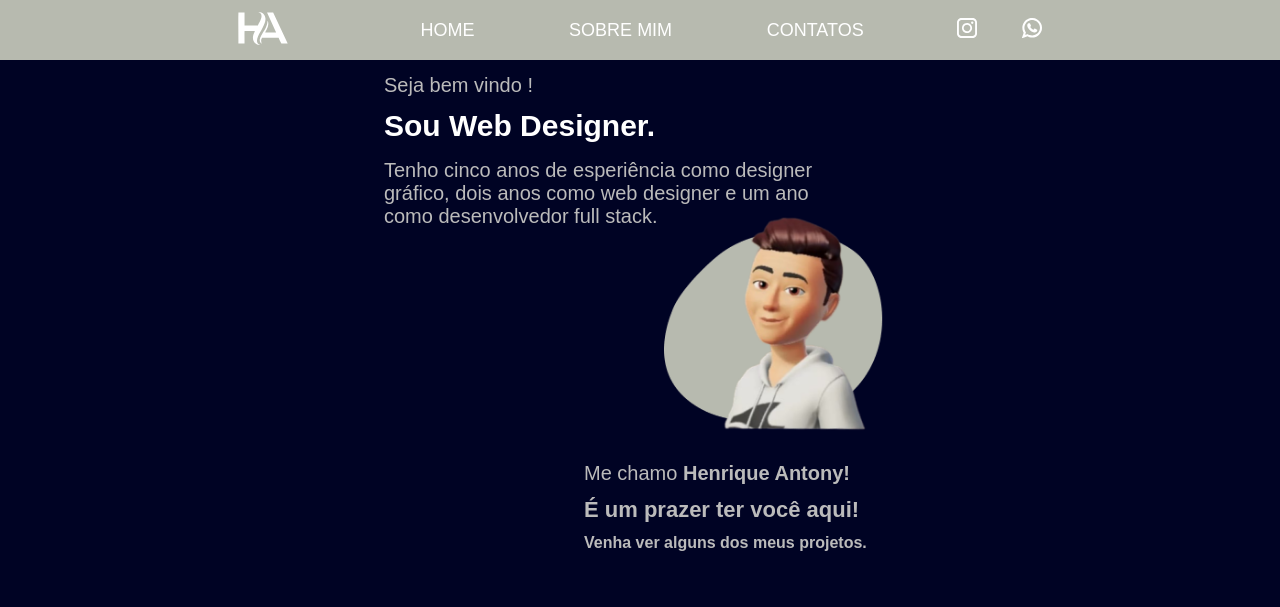
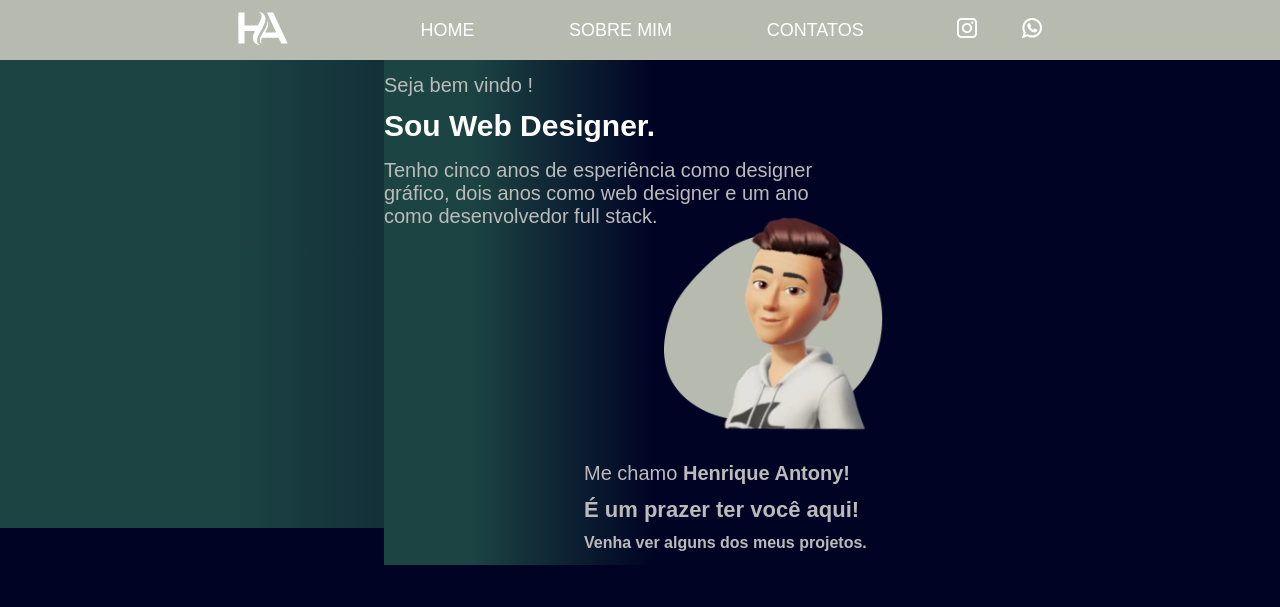
Before and after one commit to HenriqueAntony/teste, a plain HTML site: page index.html in a window 1280 px wide. Shown: the top 607 px of the page. Drawn offline with Linux system fonts and the light colour scheme.

Commit message:
Update css.css

```diff
--- a/css.css
+++ b/css.css
@@ -65,10 +65,14 @@ nav-menu{
   justify-content: space-evenly;
 }
 .topo{
+  background: rgb(28,68,67);
+  background: linear-gradient(90deg, rgba(28,68,67,1) 18%, rgba(0,3,36,1) 56%);
   height:18%;
 
 }
 .topo div{
+  background: rgb(28,68,67);
+  background: linear-gradient(90deg, rgba(28,68,67,1) 18%, rgba(0,3,36,1) 56%);
   position: absolute;
   margin-left: 30%;
 
```
